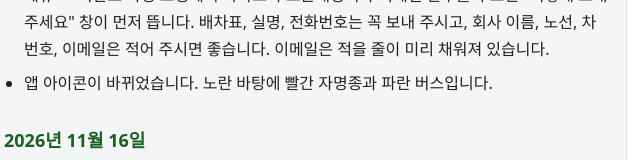
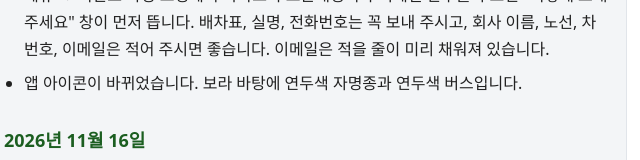
Before and after one commit to coscaSupport/busalarm-guide, a plain HTML site: page updates.html in a window 1280 px wide. Shown: the part 480-640 px from the top of the page, 333-973 px from the left. Drawn offline with Linux system fonts and the light colour scheme.

Commit message:
업데이트 내역: 아이콘 설명 고침
Co-Authored-By: Claude Opus 5.5 <noreply@anthropic.com>
Claude-Session: https://claude.ai/code/session_01JGfLuHKJFd11rmSPRuMmuQ

```diff
--- a/updates.html
+++ b/updates.html
@@ -28,7 +28,7 @@ li{margin:6px 0}
 <li>소개 글은 고쳐 쓸 수 있고, 받는 사람 번호를 넣고 "문자 앱 열기"를 누르면 문자 앱이 글과 번호가 채워진 채로 열립니다. 보내기는 문자 앱에서 직접 누릅니다. 번호를 비워 두면 문자 앱에서 받는 사람을 고릅니다.</li>
 <li>소개 글에는 플레이 스토어 공식 설치 주소와 <a href="install.html">설치와 시간표 요청 방법 안내 페이지</a> 주소가 들어 있습니다.</li>
 <li>메뉴 → 시간표 작성 요청에서 카카오톡 오픈채팅이나 이메일 단추를 누르면 "이렇게 보내 주세요" 창이 먼저 뜹니다. 배차표, 실명, 전화번호는 꼭 보내 주시고, 회사 이름, 노선, 차 번호, 이메일은 적어 주시면 좋습니다. 이메일은 적을 줄이 미리 채워져 있습니다.</li>
-<li>앱 아이콘이 바뀌었습니다. 노란 바탕에 빨간 자명종과 파란 버스입니다.</li>
+<li>앱 아이콘이 바뀌었습니다. 보라 바탕에 연두색 자명종과 연두색 버스입니다.</li>
 </ul>
 
 <h2>2026년 11월 16일</h2>
```
